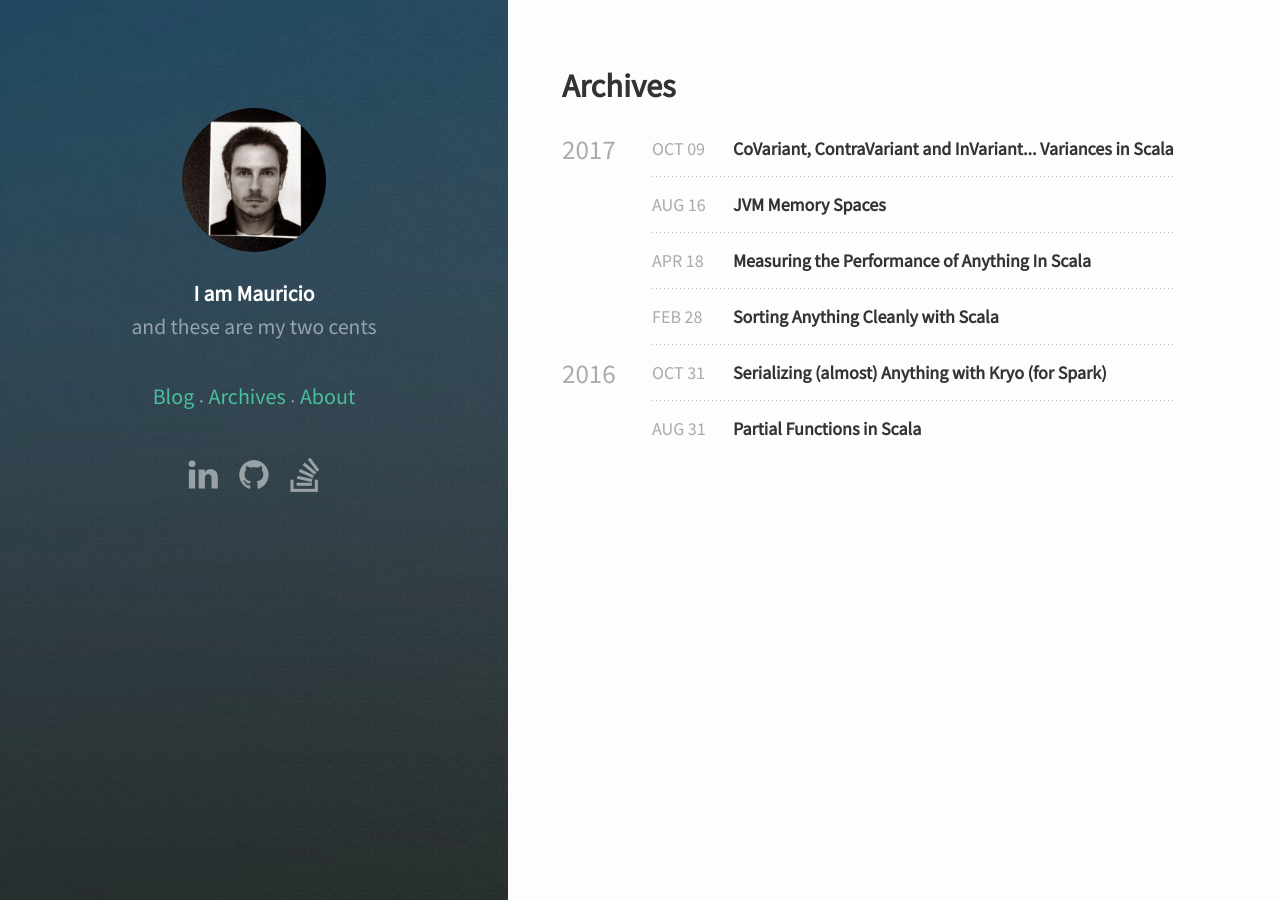
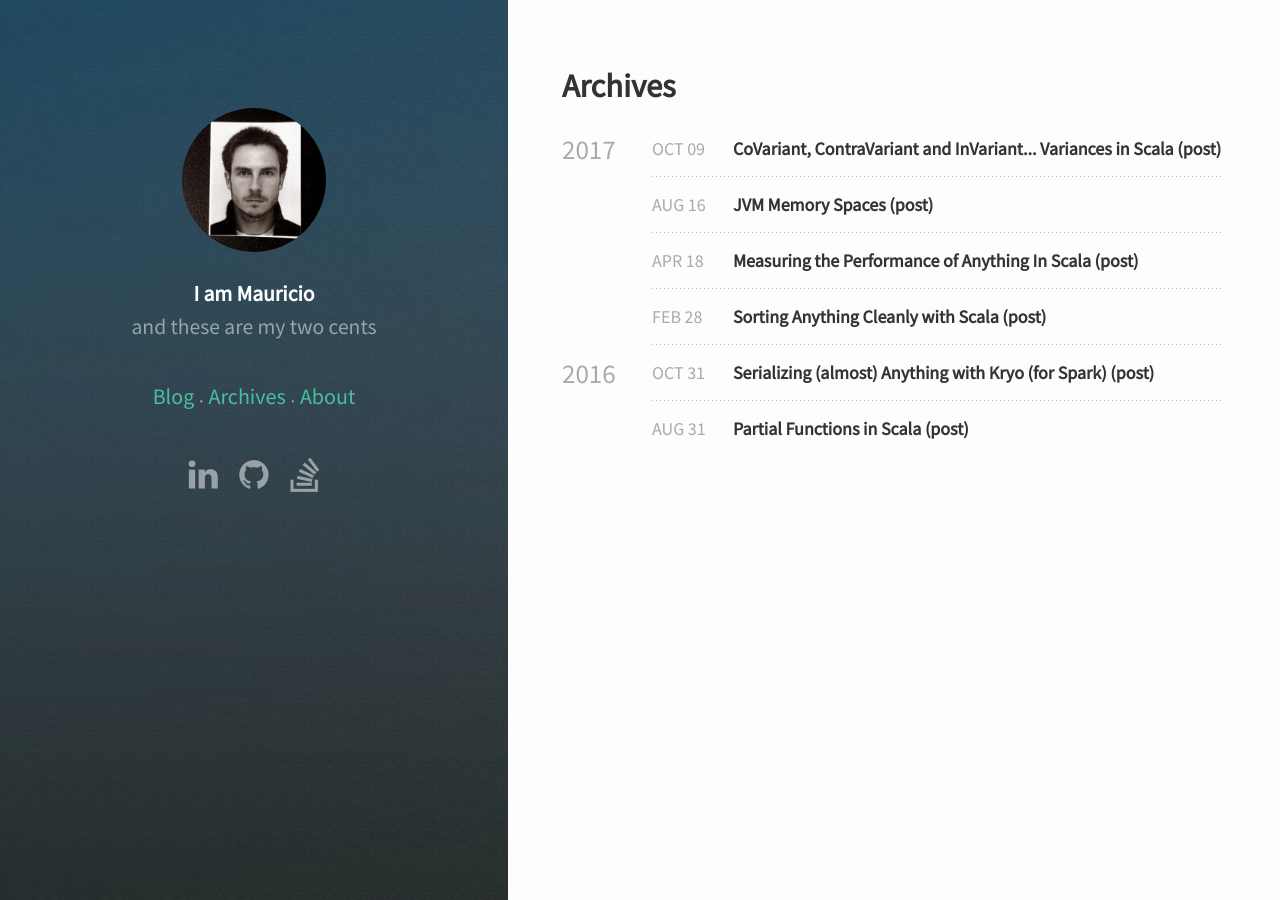
Before and after one commit to mauriciojost/mauriciojost.github.io, a Jekyll site: the page built from archives.html, in a window 1280 px wide. Built offline with Jekyll 4.4.1, drawn with Linux system fonts in a browser that asks for light colours; nearby versions of some CDN libraries; Markdown is read by kramdown in place of the engine named in the settings.

Commit message:
Display layout (post / presentation) in archives and index

```diff
--- a/archives.html
+++ b/archives.html
@@ -17,7 +17,7 @@ permalink: /archives/
           <span class='month'>{{ post.date | date: "%b" }}</span>
           <span class='day'>{{ post.date | date: "%d" }}</span>
         </time>
-        <h1><a href="{{ post.url }}">{{ post.title }}</a></h1>
+        <h1><a href="{{ post.url }}">{{ post.title }} ({{ post.layout }})</a></h1>
         <footer />
       </article>
 
--- a/index.html
+++ b/index.html
@@ -9,7 +9,7 @@ layout: default
     <span class="post-meta">{{ post.date | date: "%B %-d, %Y" }}</span>
 
     <h2 class="post-title">
-      <a href="{{ post.url | prepend: site.baseurl }}">{{ post.title }}</a>
+      <a href="{{ post.url | prepend: site.baseurl }}">{{ post.title }} ({{ post.layout }})</a>
     </h2>
     <div class="post-content" itemprop="articleBody">
       {{ post.content | more: "excerpt" }}
```
